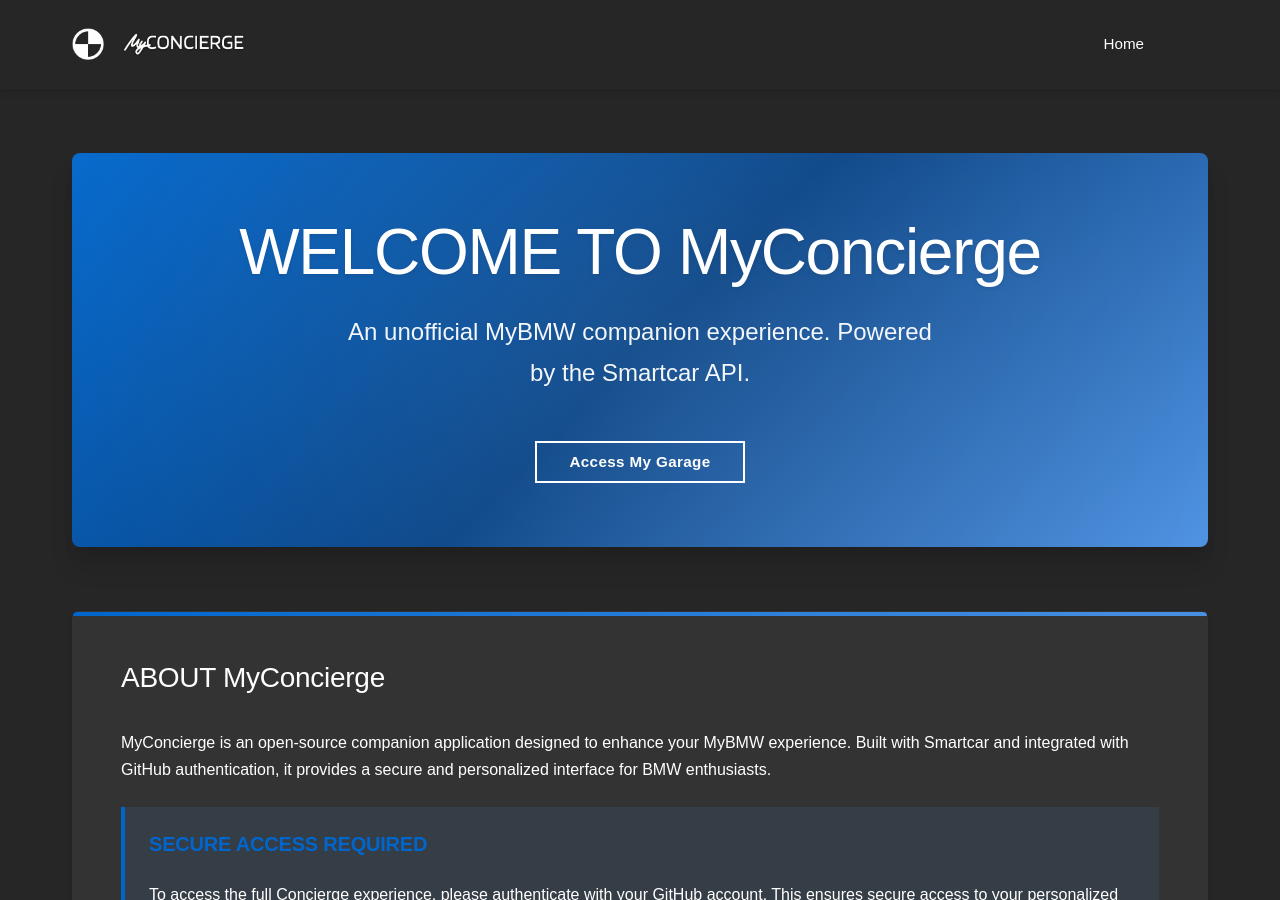
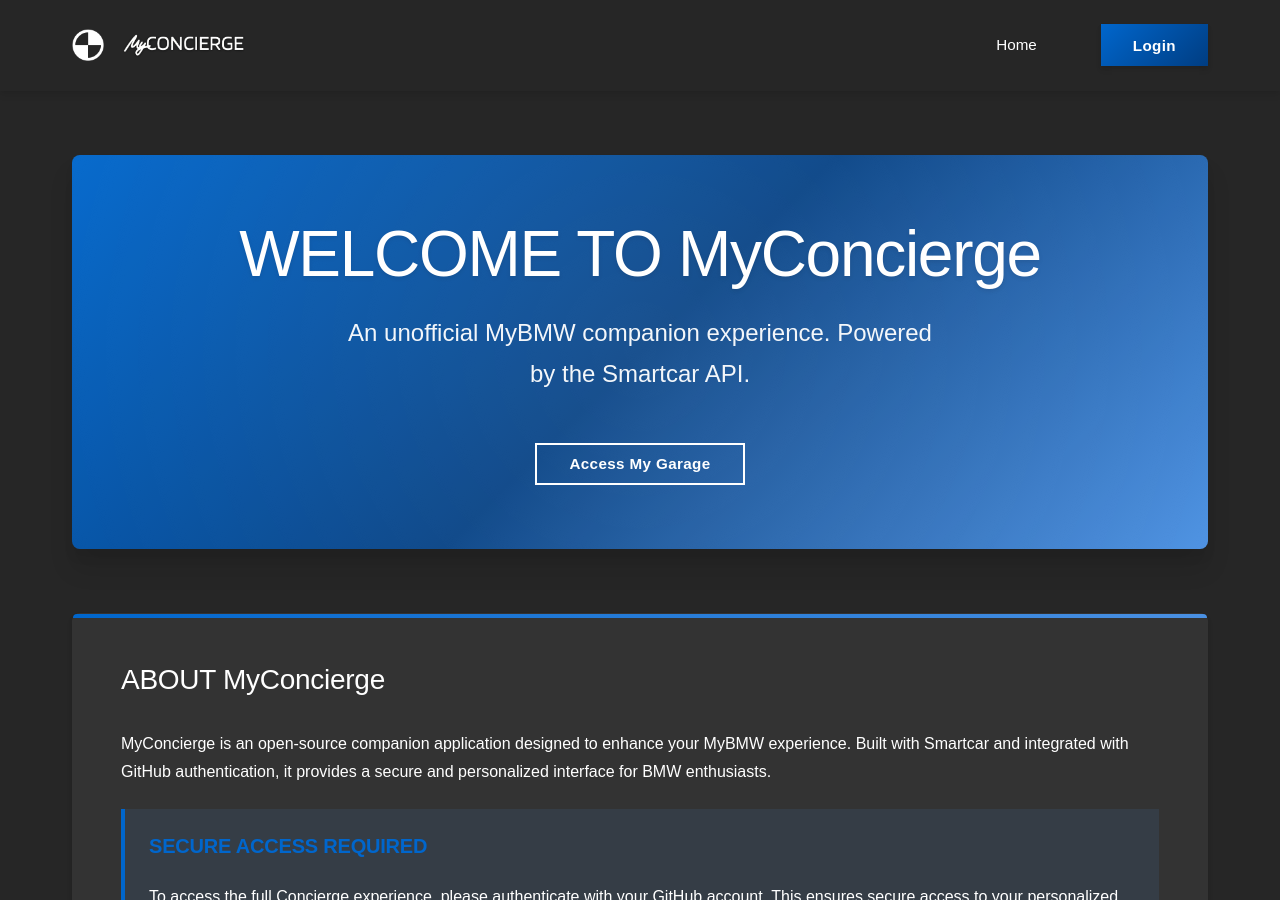
Before and after one commit to chatala1/BMW-Concierge, a Jekyll site: the page built from index.html, in a window 1280 px wide and 900 px high. Built offline with Jekyll 4.4.1, drawn with Linux system fonts in a browser that asks for light colours; some web fonts are replaced.

Commit message:
Fix navigation links display issues - add missing nav links and fix auth buttons
Co-authored-by: chatala1 <16328550+chatala1@users.noreply.github.com>

```diff
--- a/_layouts/default.html
+++ b/_layouts/default.html
@@ -48,9 +48,12 @@
                 <div class="nav-menu" id="nav-menu">
                     <a href="{{ '/' | relative_url }}" class="nav-link">Home</a>
                     <a href="{{ '/protected.html' | relative_url }}" class="nav-link auth-required">My Garage</a>
+                    <a href="{{ '/analytics.html' | relative_url }}" class="nav-link auth-required">Analytics</a>
+                    <a href="{{ '/settings.html' | relative_url }}" class="nav-link auth-required">Settings</a>
+                    <a href="{{ '/trip-planning.html' | relative_url }}" class="nav-link auth-required">Trip Planning</a>
                     <div class="auth-section">
                         <span id="user-info" class="user-info" style="display: none;"></span>
-                        <button id="logout-btn" class="btn btn-Primary">Login</button>
+                        <button id="login-btn" class="btn btn-primary">Login</button>
                         <button id="logout-btn" class="btn btn-secondary" style="display: none;">Logout</button>
                     </div>
                 </div>
```
